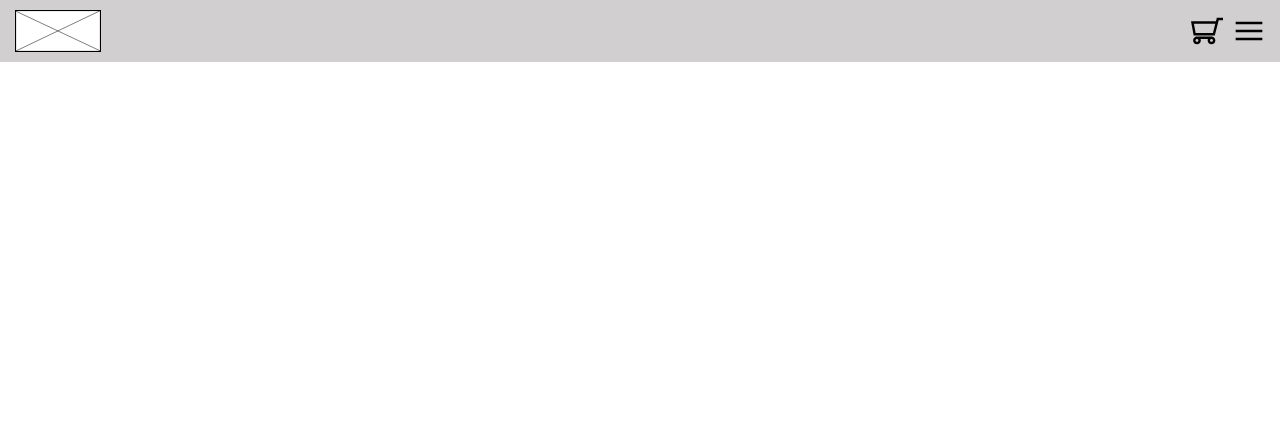
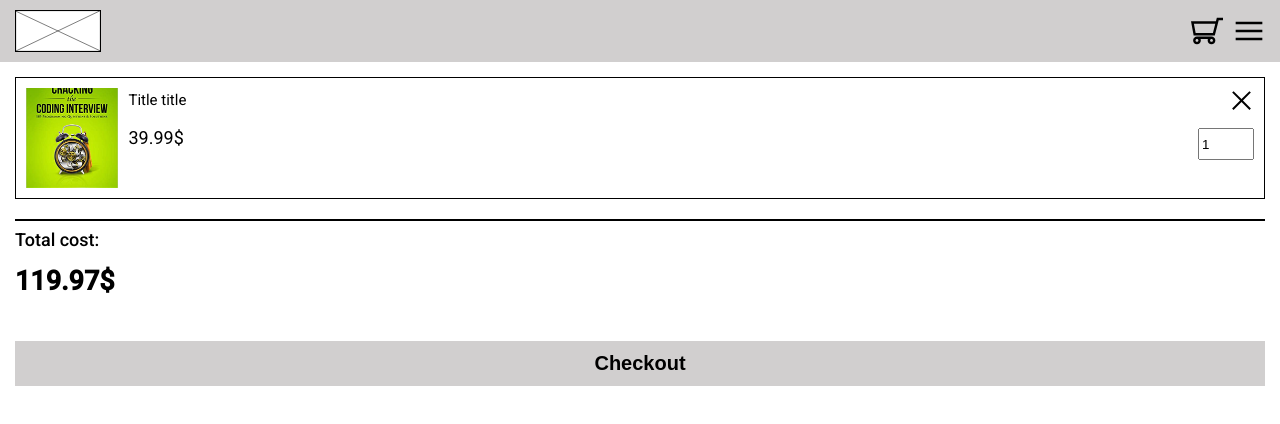
Before and after one commit to EgijaLocmele/angular-bookstore, an Angular app: page /cart in a window 1280 px wide. Before the commit this address led to /. Shown: the top 424 px of the page. Built offline with nearby package versions, Linux system fonts and the light colour scheme.

Commit message:
Cart component parts

```diff
--- a/src/app/app-routing.module.ts
+++ b/src/app/app-routing.module.ts
@@ -3,10 +3,12 @@ import { RouterModule, Routes } from '@angular/router';
 
 import { ProductDetailsComponent } from './components/product-details/product-details.component';
 import { ProductListComponent } from './components/product-list/product-list.component';
+import { CartComponent } from './components/cart/cart.component';
 
 const routes: Routes = [
   { path: '', component: ProductListComponent },
   { path: 'products', component: ProductDetailsComponent },
+  { path: 'cart', component: CartComponent },
 ];
 
 @NgModule({
--- a/src/app/app.module.ts
+++ b/src/app/app.module.ts
@@ -11,6 +11,8 @@ import { ProductListComponent } from './components/product-list/product-list.com
 import { ProductListItemComponent } from './components/product-list-item/product-list-item.component';
 import { ProductDetailsComponent } from './components/product-details/product-details.component';
 import { DialogWindowComponent } from './components/dialog-window/dialog-window.component';
+import { CartComponent } from './components/cart/cart.component';
+import { CartItemComponent } from './components/cart-item/cart-item.component';
 
 @NgModule({
   declarations: [
@@ -20,6 +22,8 @@ import { DialogWindowComponent } from './components/dialog-window/dialog-window.
     ProductListItemComponent,
     ProductDetailsComponent,
     DialogWindowComponent,
+    CartComponent,
+    CartItemComponent,
   ],
   imports: [
     BrowserModule,
@@ -28,6 +32,7 @@ import { DialogWindowComponent } from './components/dialog-window/dialog-window.
     RouterModule.forRoot([
       { path: '', component: ProductListComponent },
       { path: 'products/:id', component: ProductDetailsComponent },
+      { path: 'cart', component: CartComponent },
     ]),
     MatDialogModule,
   ],
--- /dev/null
+++ b/src/app/components/cart-item/cart-item.component.html
@@ -0,0 +1,20 @@
+<div class="cart-item">
+  <img class="cart-item__image" src="../../assets/book_image1.png" alt="" />
+  <div class="cart-item__container-bigger">
+    <div class="cart-item__container">
+      <h4 class="cart-item__title">Title title</h4>
+      <img class="cart-item__delete-icon" src="../../assets/close.svg" alt="" />
+    </div>
+    <div class="cart-item__container">
+      <p class="cart-item__price">39.99$</p>
+      <input
+        class="cart-item__amount"
+        id="bookAmount"
+        max="10"
+        min="1"
+        type="number"
+        value="1"
+      />
+    </div>
+  </div>
+</div>
--- /dev/null
+++ b/src/app/components/cart-item/cart-item.component.sass
@@ -0,0 +1,36 @@
+.cart-item
+  border: solid 1px
+  display: flex
+  padding: 10px
+  // justify-content: space-between
+  margin-bottom: 15px
+
+  &__image
+    width: 100px
+    height: 100px
+    object-fit: cover
+
+  &__delete-icon
+    height: 25px
+    width: 25px
+    display: flex
+    justify-content: flex-end
+
+  &__price
+    font-size: 18px
+
+  &__container
+    display: flex
+    justify-content: space-between
+
+    padding-left: 10px
+
+    &-bigger
+      // display: flex
+      justify-content: space-between
+      width: 100%
+      height: 100%
+
+  &__title
+    // display: flex
+    // justify-content: space-between
--- /dev/null
+++ b/src/app/components/cart-item/cart-item.component.ts
@@ -0,0 +1,15 @@
+import { Component, OnInit } from '@angular/core';
+
+@Component({
+  selector: 'app-cart-item',
+  templateUrl: './cart-item.component.html',
+  styleUrls: ['./cart-item.component.sass']
+})
+export class CartItemComponent implements OnInit {
+
+  constructor() { }
+
+  ngOnInit(): void {
+  }
+
+}
--- /dev/null
+++ b/src/app/components/cart/cart.component.html
@@ -0,0 +1,8 @@
+<div class="cart">
+  <div class="cart__items"><app-cart-item></app-cart-item></div>
+  <div class="cart__container">
+    <p class="cart__container__label">Total cost:</p>
+    <p class="cart__container__price">119.97$</p>
+  </div>
+  <button class="cart__checkout">Checkout</button>
+</div>
--- /dev/null
+++ b/src/app/components/cart/cart.component.sass
@@ -0,0 +1,32 @@
+.cart
+  padding: 15px 15px 50px
+  margin-top: 0
+
+  &__items
+
+
+  &__container
+    border-top: solid 2px
+    margin-top: 20px
+
+    &__label
+      font-size: 18px
+      padding: 9px 0
+      font-weight: 500
+
+    &__price
+      font-weight: 600
+      font-size: 27px
+      padding-bottom: 18px
+
+  &__checkout
+    background-color: #d1cfcf
+    width: 100%
+    margin-top: 20px
+    font-size: 20px
+    padding: 5px 0
+    height: 45px
+    border: none
+    color: black
+    font-weight: 600
+    cursor: pointer
--- /dev/null
+++ b/src/app/components/cart/cart.component.ts
@@ -0,0 +1,15 @@
+import { Component, OnInit } from '@angular/core';
+
+@Component({
+  selector: 'app-cart',
+  templateUrl: './cart.component.html',
+  styleUrls: ['./cart.component.sass']
+})
+export class CartComponent implements OnInit {
+
+  constructor() { }
+
+  ngOnInit(): void {
+  }
+
+}
--- a/src/app/components/navigation/navigation.component.html
+++ b/src/app/components/navigation/navigation.component.html
@@ -10,6 +10,7 @@
       src="assets/shopping-cart.svg"
       alt="Shopping cart icon"
       class="navigation__icons__cart"
+      routerLink="/cart"
     />
     <img
       src="assets/hamburger-menu.svg"
--- a/src/app/components/product-details/product-details.component.sass
+++ b/src/app/components/product-details/product-details.component.sass
@@ -1,7 +1,6 @@
 .product-details
   padding: 25px 15px 50px
   margin-top: 0
-  overscroll-behavior: auto
 
   &__title
     text-align: center
```
Also changed, not shown: 2 other files (tests, documents, lock files or other folders).
